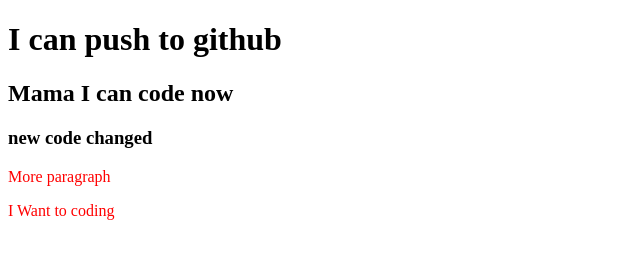
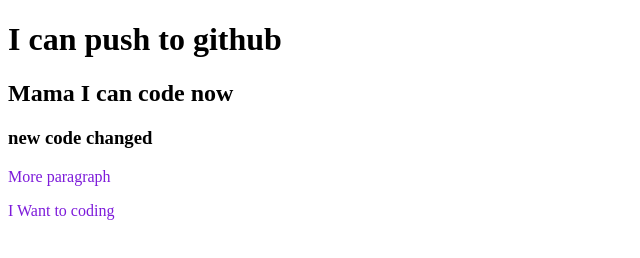
Before and after one commit to mostafizur610/my-first-repo, a plain HTML site: page index.html in a window 1280 px wide. Shown: the whole page, without its empty margins (0-640 px from the left). Drawn offline with Linux system fonts and the light colour scheme.

Commit message:
Added style.css

```diff
--- a/style.css
+++ b/style.css
@@ -1,3 +1,3 @@
 p{
-    color: red;
+    color: rgb(125, 27, 218);
 }
```
